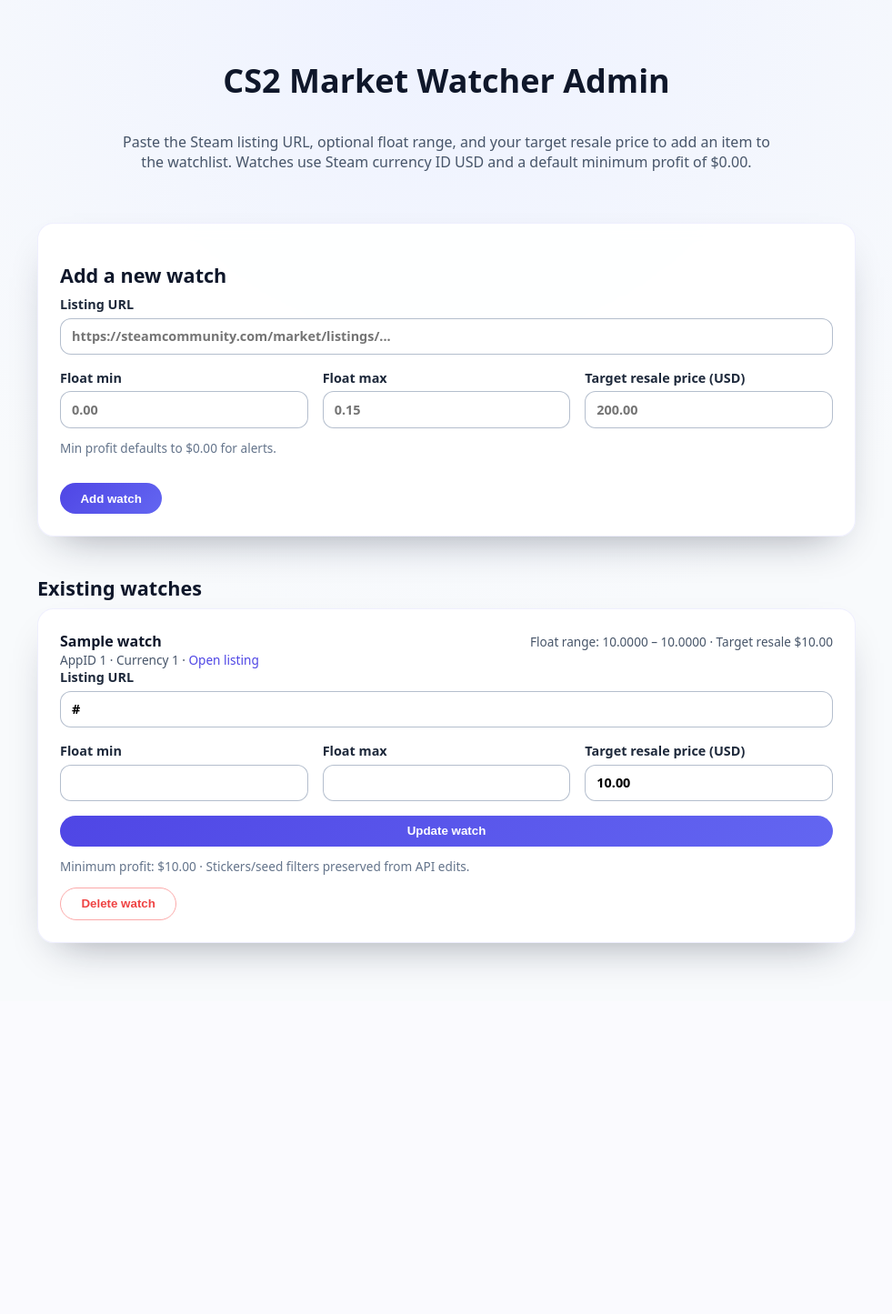
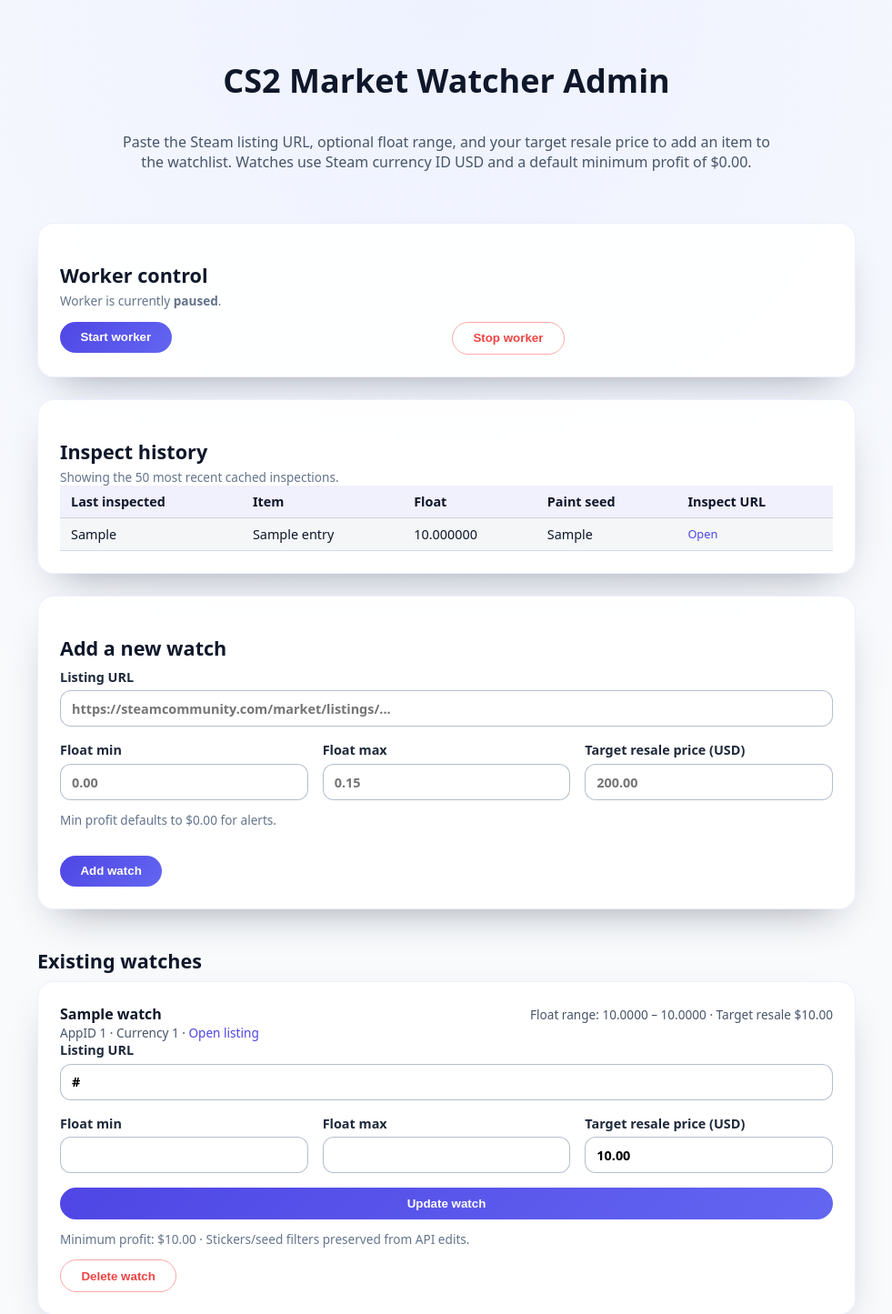
Before and after one commit to diasjakupov/steam-bot, a FastAPI app: template src/api/templates/watchlist.html in a window 1280 px wide. Shown: the top 1445 px of the page at 91% size, without its empty margins (149-1130 px from the left). Before the commit the page ends 1064 px from the top, so only its background shows below. Run offline with FastAPI, Linux system fonts and the light colour scheme; the template is opened without the code that fills it: most values are stand-ins (such as "Sample title", 1, 10 or a date in 2020); parts of the project's set-up code (start-up, migrations or seed data) failed here and were passed over.

Commit message:
feat: rewrite parsing using Playwright; update API, worker, integrations; refine profit calc and templates; Dockerfile adjustments

```diff
--- a/src/api/main.py
+++ b/src/api/main.py
@@ -11,18 +11,30 @@
 from pydantic import BaseModel, Field
 from sqlalchemy import select
 from sqlalchemy.ext.asyncio import AsyncSession
+from redis.asyncio import Redis
 
 from ..core.config import get_settings
 from ..core.db import get_session, init_models
-from ..core.models import Watchlist
+from ..core.models import InspectHistory, Watchlist
 
 app = FastAPI(title="CS2 Market Watcher")
 templates = Jinja2Templates(directory=str(Path(__file__).parent / "templates"))
+redis_client: Redis | None = None
+WORKER_STATE_KEY = "worker:enabled"
 
 
 @app.on_event("startup")
 async def _startup() -> None:
     await init_models()
+    acquire_redis_client()
+
+
+@app.on_event("shutdown")
+async def _shutdown() -> None:
+    global redis_client
+    if redis_client is not None:
+        await redis_client.aclose()
+        redis_client = None
 
 
 class RuleConfig(BaseModel):
@@ -111,7 +123,17 @@
     "deleted": "Watch removed successfully.",
     "not_found": "Requested watch could not be found.",
     "error": "Unable to process form submission.",
+    "worker_started": "Worker resumed.",
+    "worker_stopped": "Worker paused.",
 }
+
+
+def acquire_redis_client() -> Redis | None:
+    global redis_client
+    if redis_client is None:
+        settings = get_settings()
+        redis_client = Redis.from_url(str(settings.redis_url))
+    return redis_client
 
 
 def parse_optional_float(value: str | None) -> float | None:
@@ -173,6 +195,33 @@
     status_key = request.query_params.get("status")
     message = STATUS_MESSAGES.get(status_key or "")
     settings = get_settings()
+    worker_enabled = True
+    client = acquire_redis_client()
+    if client is not None:
+        value = await client.get(WORKER_STATE_KEY)
+        worker_enabled = value is None or value != b"0"
+    history_stmt = (
+        select(InspectHistory)
+        .order_by(InspectHistory.last_inspected.desc())
+        .limit(50)
+    )
+    history_rows = await session.execute(history_stmt)
+    history_models = history_rows.scalars().unique().all()
+    history_payload: list[dict[str, Any]] = []
+    for entry in history_models:
+        result_data = entry.result or {}
+        history_payload.append(
+            {
+                "inspect_url": entry.inspect_url,
+                "float_value": result_data.get("float_value"),
+                "paint_seed": result_data.get("paint_seed"),
+                "paint_index": result_data.get("paint_index"),
+                "wear_name": result_data.get("wear_name"),
+                "stickers": result_data.get("stickers", []),
+                "last_inspected": entry.last_inspected.isoformat() if entry.last_inspected else None,
+                "watch_name": entry.watchlist.market_hash_name if entry.watchlist else None,
+            }
+        )
     return templates.TemplateResponse(
         "watchlist.html",
         {
@@ -181,8 +230,26 @@
             "status_message": message,
             "default_currency": settings.steam_currency_id,
             "default_min_profit": settings.admin_default_min_profit_usd,
+            "worker_enabled": worker_enabled,
+            "inspect_history": history_payload,
         },
     )
+
+
+@app.post("/admin/worker/start", response_class=HTMLResponse)
+async def admin_start_worker() -> RedirectResponse:
+    client = acquire_redis_client()
+    if client is not None:
+        await client.set(WORKER_STATE_KEY, "1")
+    return RedirectResponse(url="/admin/watches?status=worker_started", status_code=status.HTTP_303_SEE_OTHER)
+
+
+@app.post("/admin/worker/stop", response_class=HTMLResponse)
+async def admin_stop_worker() -> RedirectResponse:
+    client = acquire_redis_client()
+    if client is not None:
+        await client.set(WORKER_STATE_KEY, "0")
+    return RedirectResponse(url="/admin/watches?status=worker_stopped", status_code=status.HTTP_303_SEE_OTHER)
 
 
 @app.post("/admin/watches", response_class=HTMLResponse)
--- a/src/api/templates/watchlist.html
+++ b/src/api/templates/watchlist.html
@@ -136,6 +136,28 @@
         margin-top: -0.25rem;
       }
 
+      table {
+        width: 100%;
+        border-collapse: collapse;
+        font-size: 0.9rem;
+      }
+
+      th,
+      td {
+        padding: 0.5rem 0.75rem;
+        text-align: left;
+        border-bottom: 1px solid rgba(148, 163, 184, 0.4);
+      }
+
+      th {
+        font-weight: 700;
+        background: rgba(79, 70, 229, 0.08);
+      }
+
+      tbody tr:nth-child(odd) {
+        background: rgba(148, 163, 184, 0.1);
+      }
+
       .watch-card {
         gap: 1.25rem;
       }
@@ -189,6 +211,62 @@
       {% if status_message %}
       <div class="status">{{ status_message }}</div>
       {% endif %}
+
+      <section class="card">
+        <h2>Worker control</h2>
+        <p class="hint">
+          Worker is currently <strong>{{ 'running' if worker_enabled else 'paused' }}</strong>.
+        </p>
+        <div class="grid columns-3" style="gap: 0.75rem;">
+          <form method="post" action="/admin/worker/start">
+            <button type="submit">Start worker</button>
+          </form>
+          <form method="post" action="/admin/worker/stop">
+            <button type="submit" class="secondary">Stop worker</button>
+          </form>
+        </div>
+      </section>
+
+      <section class="card">
+        <h2>Inspect history</h2>
+        {% if inspect_history %}
+        <div class="hint">Showing the 50 most recent cached inspections.</div>
+        <div style="overflow-x: auto;">
+          <table>
+            <thead>
+              <tr>
+                <th>Last inspected</th>
+                <th>Item</th>
+                <th>Float</th>
+                <th>Paint seed</th>
+                <th>Inspect URL</th>
+              </tr>
+            </thead>
+            <tbody>
+              {% for entry in inspect_history %}
+              <tr>
+                <td>{{ entry.last_inspected or '—' }}</td>
+                <td>{{ entry.watch_name or 'Unknown watch' }}</td>
+                <td>
+                  {% if entry.float_value is not none %}
+                  {{ "%.6f" | format(entry.float_value) }}
+                  {% else %}
+                  —
+                  {% endif %}
+                </td>
+                <td>{{ entry.paint_seed if entry.paint_seed is not none else '—' }}</td>
+                <td style="font-size: 0.8rem;">
+                  <a href="{{ entry.inspect_url }}" target="_blank" rel="noopener">Open</a>
+                </td>
+              </tr>
+              {% endfor %}
+            </tbody>
+          </table>
+        </div>
+        {% else %}
+        <p class="hint">No inspection history recorded yet.</p>
+        {% endif %}
+      </section>
 
       <section class="card">
         <h2>Add a new watch</h2>
```
Also changed, not shown: src/core/models.py (+12 -0 lines), src/core/parsing.py (+20 -3 lines), src/core/profit.py (+15 -4 lines), src/integrations/inspect.py (+14 -1 lines), src/integrations/steam.py (+23 -5 lines), src/worker/main.py (+80 -9 lines), 1 other file.
